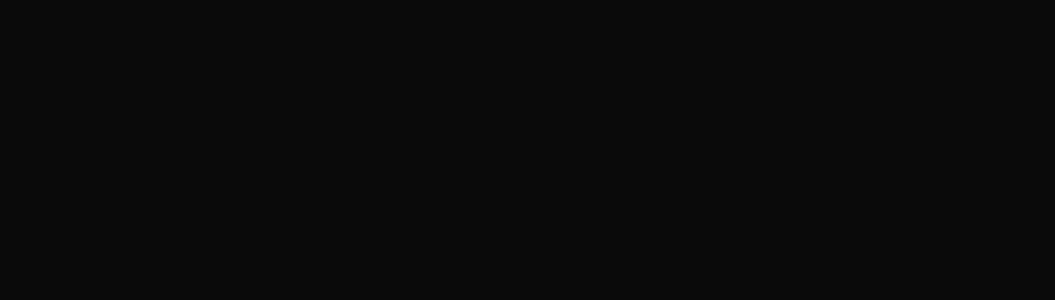
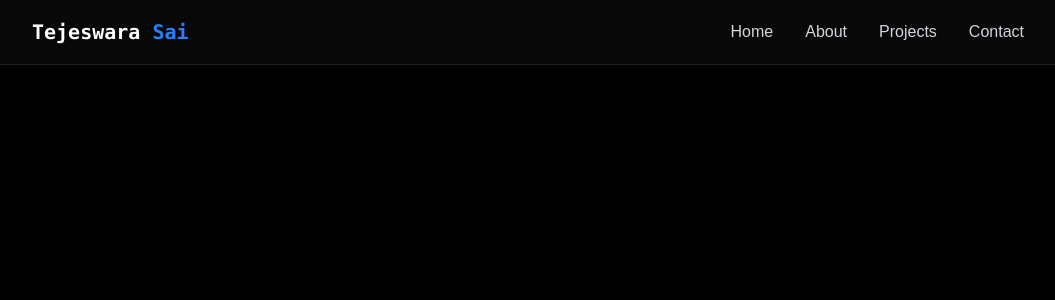
Before and after one commit to TejeswaraSaiA/Tejeswara-Sai-A, a React (Vite) app: page / in a window 1280 px wide. Shown: the top 300 px of the page, without its empty margins (112-1167 px from the left). Built offline with nearby package versions, Linux system fonts and the light colour scheme.

Commit message:
Created a Navigation Bar

```diff
--- a/src/App.tsx
+++ b/src/App.tsx
@@ -1,14 +1,26 @@
-import { useState } from 'react'
-import './App.css'
-import LoadingScreen from './components/LoadingScreen'
-import './index.css'
+import { useState } from "react";
+import "./App.css";
+import LoadingScreen from "./components/LoadingScreen";
+import "./index.css";
+import Navbar from "./components/Navbar";
+import MobileMenu from "./components/MobileMenu";
+
 function App() {
-  const [isLoaded, setIsLoaded] = useState(false)
-  return(
+  const [isLoaded, setIsLoaded] = useState(false);
+  const [menuOpen, setMenuOpen] = useState(false);
+  return (
     <>
-    {!isLoaded &&<LoadingScreen  onComplete={() => setIsLoaded(true)}/>}
+      {!isLoaded && <LoadingScreen onComplete={() => setIsLoaded(true)} />}{" "}
+      <div
+        className={`min-h-screen transition-opacity duration-700 ${
+          isLoaded ? "opacity-100" : "opacity-0"
+        } bg-black text-gray-100`}
+      >
+        <Navbar menuOpen={menuOpen} setMenuOpen={setMenuOpen} />
+        <MobileMenu menuOpen={menuOpen} setMenuOpen={setMenuOpen} />
+      </div>
     </>
-  )
+  );
 }
 
-export default App
+export default App;
--- /dev/null
+++ b/src/components/MobileMenu.tsx
@@ -0,0 +1,64 @@
+type MobileMenuProps = {
+    menuOpen : boolean;
+    setMenuOpen: (val: boolean) => void;
+}
+const MobileMenu = ({ menuOpen, setMenuOpen }: MobileMenuProps) => {
+  return (
+    <div
+      className={`fixed top-0 left-0 w-full bg-[rgba(10,10,10,0.8)] z-40 flex flex-col
+        items-center justify-center transition-all duration-300 ease-in-out
+            ${
+              menuOpen
+                ? "h-screen opacity-100 pointer-events-auto"
+                : "h-0 opacity-0 pointer-events-none"
+            }
+        `}
+    >
+      <button
+        onClick={() => setMenuOpen(false)}
+        className="absolute top-6 right-6 text-white text-3xl focus:outline-none cursor-pointer"
+        aria-label="Close Menu"
+      >
+        &times;
+      </button>
+
+      <a
+        href="#home"
+        onClick={()=>setMenuOpen(false)}
+        className={`text-2xl font-semibold text-white my-4 transform transition-transform duration-300
+            ${menuOpen ? 'opacity-100 translate-y-0' : 'opacity-0 translate-y-5'}`}
+      >
+        Home
+      </a>
+
+      <a
+        href="#about"
+        onClick={()=>setMenuOpen(false)}
+        className={`text-2xl font-semibold text-white my-4 transform transition-transform duration-300
+            ${menuOpen ? 'opacity-100 translate-y-0' : 'opacity-0 translate-y-5'}`}
+      >
+        About
+      </a>
+
+      <a
+        href="#projects"
+        onClick={()=>setMenuOpen(false)}
+        className={`text-2xl font-semibold text-white my-4 transform transition-transform duration-300
+            ${menuOpen ? 'opacity-100 translate-y-0' : 'opacity-0 translate-y-5'}`}
+      >
+        Projects
+      </a>
+
+      <a
+        href="#contact"
+        onClick={()=>setMenuOpen(false)}
+        className={`text-2xl font-semibold text-white my-4 transform transition-transform duration-300
+            ${menuOpen ? 'opacity-100 translate-y-0' : 'opacity-0 translate-y-5'}`}
+      >
+        Contact
+      </a>
+    </div>
+  );
+};
+
+export default MobileMenu;
--- /dev/null
+++ b/src/components/Navbar.tsx
@@ -0,0 +1,50 @@
+import { useEffect } from "react";
+type MenuOpenProps = {
+    menuOpen: boolean;
+    setMenuOpen : (val: boolean) => void;
+}
+
+const Navbar = ({menuOpen, setMenuOpen}: MenuOpenProps) => {
+    useEffect(() => {
+        document.body.style.overflow = menuOpen ? "hidden" : ""
+    }, [menuOpen])
+
+  return (
+    <nav className="fixed top-0 w-full z-40 bg-[rgba(10,10,10,0.8)] backdrop-blur-lg border-b border-white/10 shadow-lg">
+      <div className="max-w-5xl mx-auto px-4">
+        <div className="flex justify-between items-center h-16">
+            <a href="#home" className="font-mono text-xl font-bold text-white">
+                {" "}
+                Tejeswara <span className="text-blue-500">Sai</span> {" "}
+            </a>
+
+            <div className="w-7 h-5 relative cursor-pointer z-40 md:hidden" onClick={() => setMenuOpen(!menuOpen)}>
+                &#9776;
+            </div>
+
+            <div className="hidden md:flex items-center space-x-8">
+                <a href="#home" className="text-gray-300 hove:text-white transition-colors">
+                    {" "}
+                    Home {" "}
+                </a>
+                <a href="#about" className="text-gray-300 hove:text-white transition-colors">
+                    {" "}
+                    About {" "}
+                </a>
+                <a href="#projects" className="text-gray-300 hove:text-white transition-colors">
+                    {" "}
+                    Projects {" "}
+                </a>
+                <a href="#contact" className="text-gray-300 hove:text-white transition-colors">
+                    {" "}
+                    Contact {" "}
+                </a>
+
+            </div>
+        </div>
+      </div>
+    </nav>
+  );
+};
+
+export default Navbar;
```
